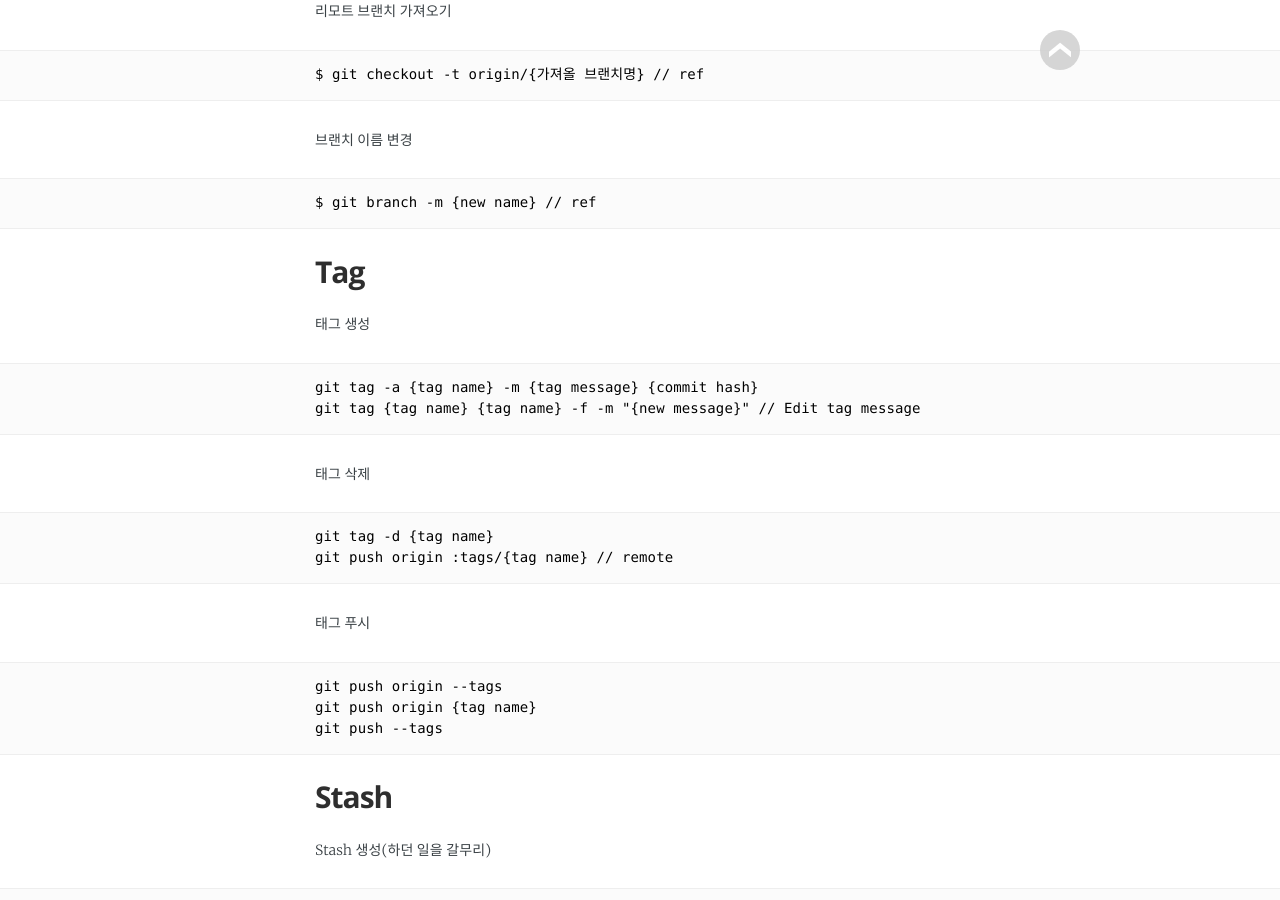
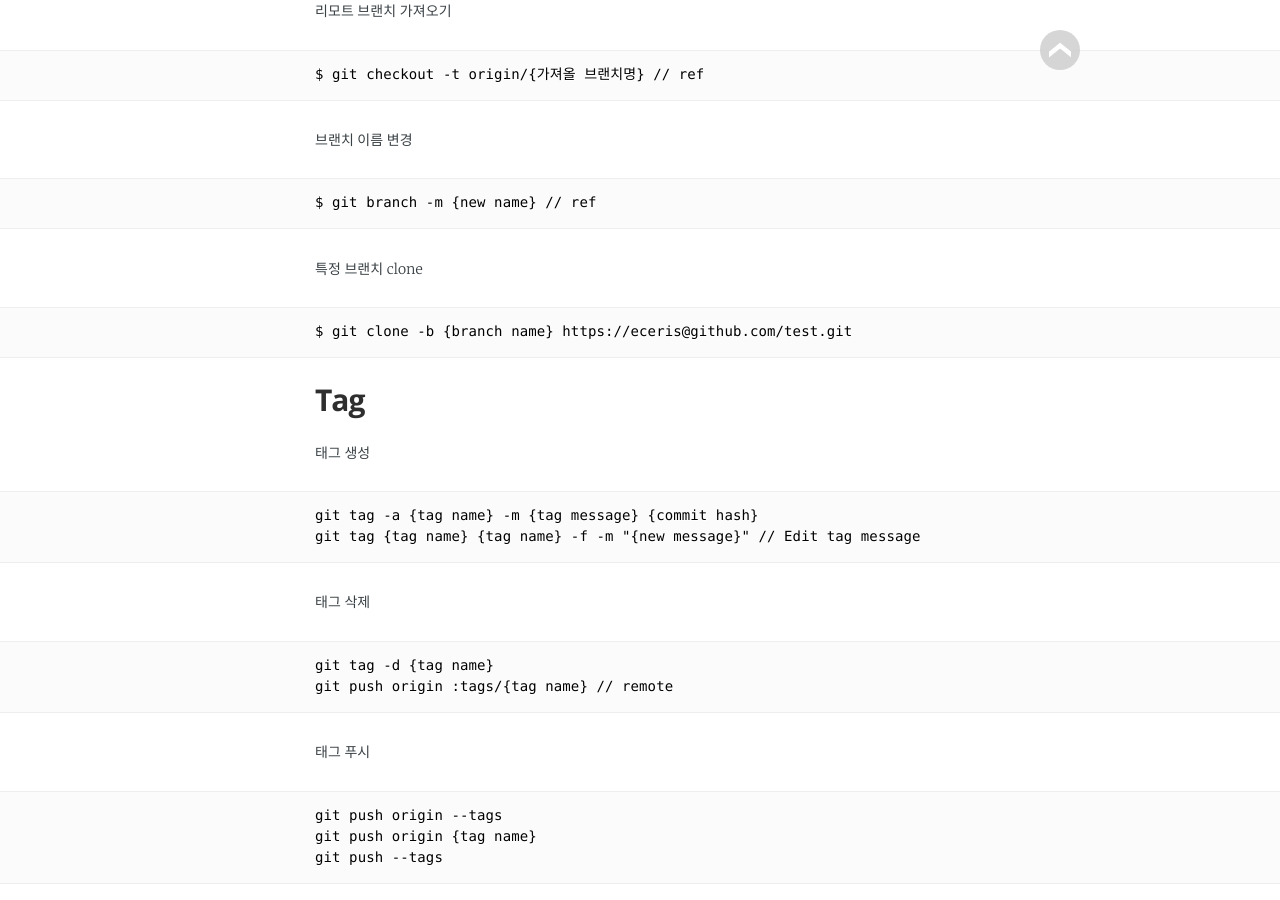
Before and after one commit to eceris/eceris.github.io, a Jekyll site: the page built from _posts/2016-11-23-자주사용하는 git 명령어모음.md, in a window 1280 px wide and 900 px high, scrolled down 4302 px. Built offline with Jekyll 4.4.1, drawn with Linux system fonts in a browser that asks for light colours; some web fonts are replaced.

Commit message:
add some comments

````diff
--- a/_posts/2016-11-23-자주사용하는 git 명령어모음.md
+++ b/_posts/2016-11-23-자주사용하는 git 명령어모음.md
@@ -186,6 +186,12 @@ $ git checkout -t origin/{가져올 브랜치명} // ref
 $ git branch -m {new name} // ref
 ```
 
+특정 브랜치 clone
+
+```
+$ git clone -b {branch name} https://eceris@github.com/test.git
+```
+
 
 ## Tag
 
````
